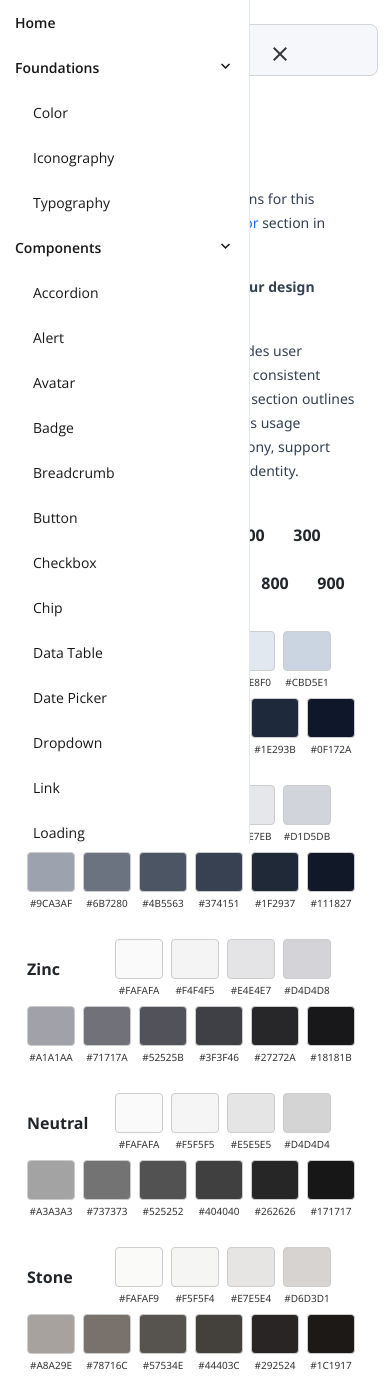
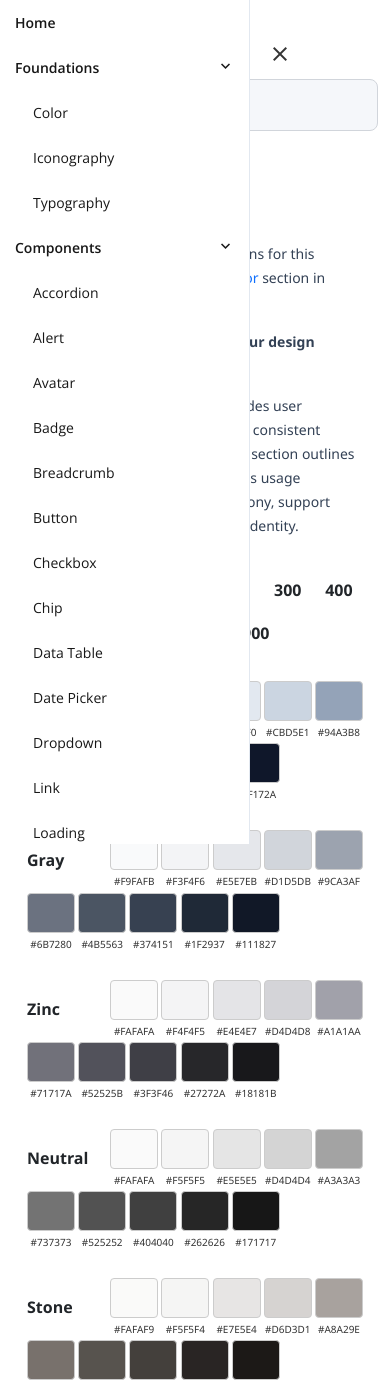
Before and after one commit to cake-admin/cake-admin.github.io, a plain HTML site: page color.html in a window 390 px wide. Shown: the top 1380 px of the page. Drawn offline with nearby package versions, Linux system fonts and the light colour scheme; a script that the page names is missing.

Commit message:
Minor formatting updates

```diff
--- a/css/index.css
+++ b/css/index.css
@@ -313,6 +313,7 @@ body {
   }
 
   .color-group {
+  font-family: "Segoe UI", Helvetica, sans-serif;
   display: flex;
   flex-direction: column;
   gap: 1rem;
@@ -322,7 +323,7 @@ body {
 .color-row {
   display: flex;
   align-items: center;
-  gap: 0.5rem;
+  gap: 0.2rem;
   margin-bottom: 0.75rem;
   flex-wrap: wrap;
 }
--- a/css/main.css
+++ b/css/main.css
@@ -141,6 +141,13 @@ a:visted {
   border-radius: 8px;
   padding: 0;
 }
+
+@media (max-width: 768px) {
+.search-bar {
+    margin-top: 55px;
+  }
+}
+
 .search-icon {
   position: absolute;
   top: 50%;
```
